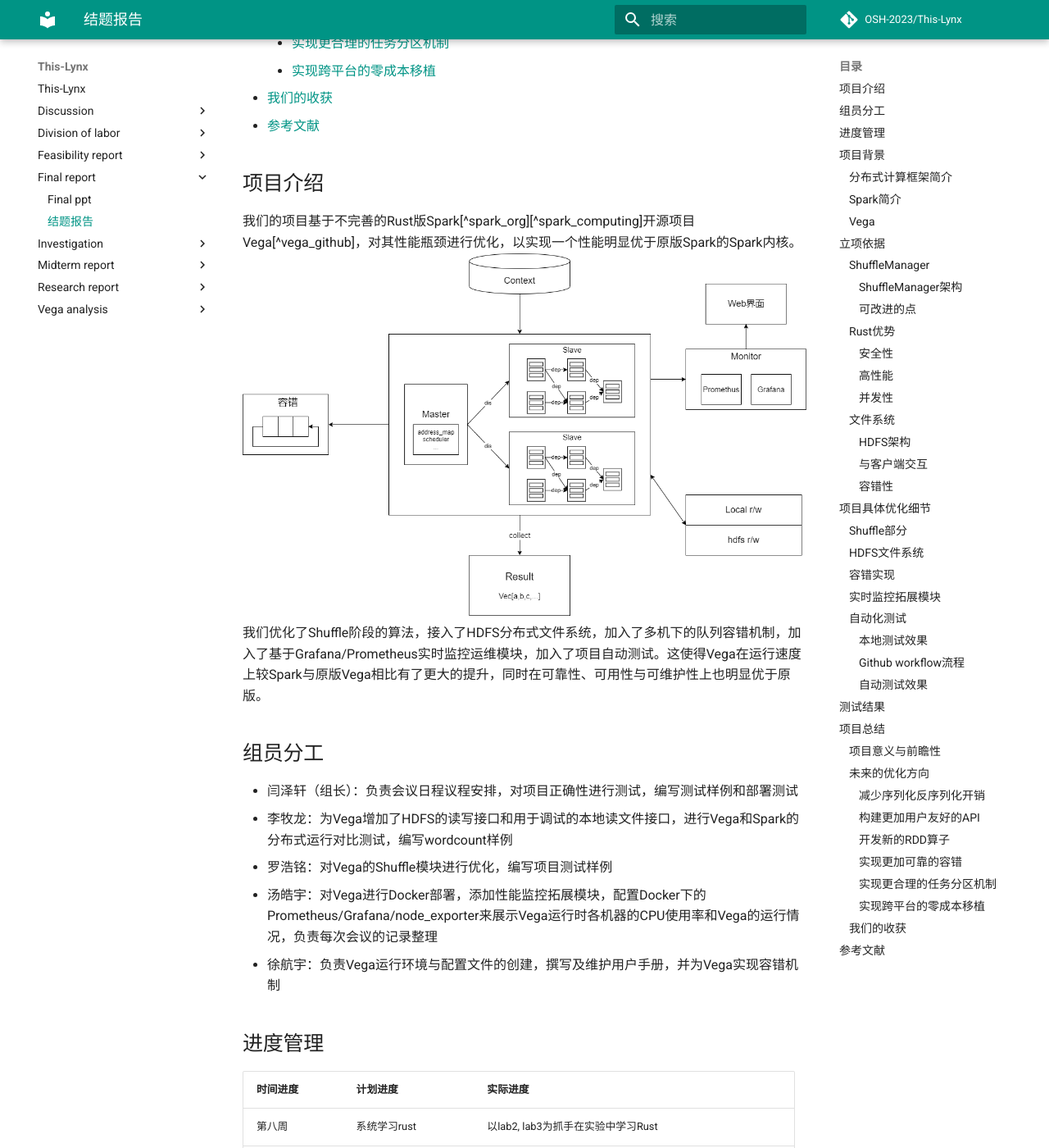
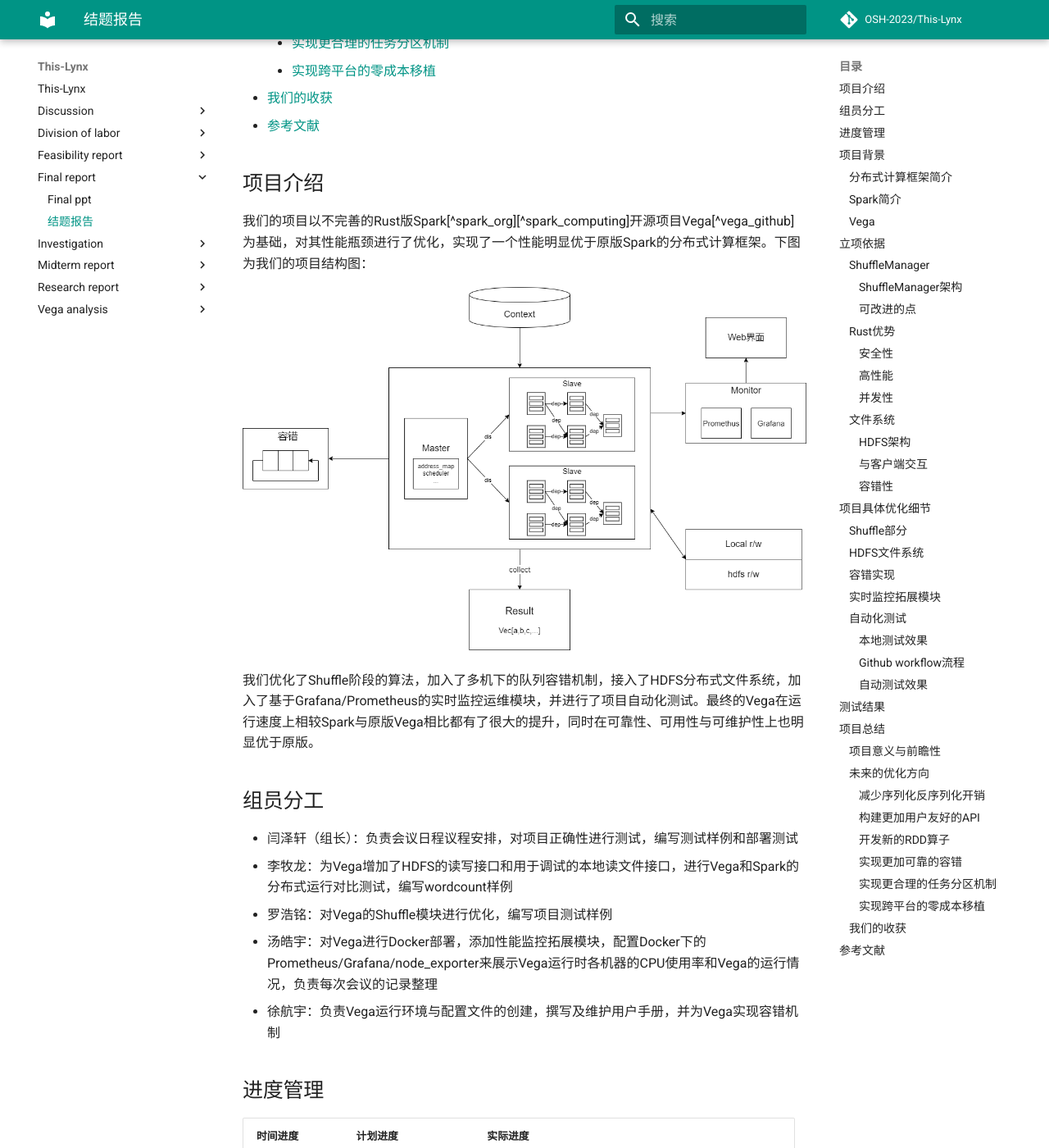
Before and after one commit to OSH-2023/This-Lynx, an MkDocs documentation site: the page built from docs/final_report/final_report.md, in a window 1280 px wide and 1400 px high, scrolled down 1349 px. Shown: the whole window at 82% size. Built offline with MkDocs 1.6.1 and Material for MkDocs 9.7.7, drawn with Linux system fonts in a browser that asks for light colours; comment, search, counter and statistics services are not loaded; some of the changed text lies outside the part shown.

Commit message:
update report

```diff
--- a/docs/final_report/final_report.md
+++ b/docs/final_report/final_report.md
@@ -43,9 +43,11 @@
 
 ## 项目介绍
 
-我们的项目基于不完善的Rust版Spark[^spark_org][^spark_computing]开源项目Vega[^vega_github]，对其性能瓶颈进行优化，以实现一个性能明显优于原版Spark的Spark内核。
-![structure img](src/general.png)
-我们优化了Shuffle阶段的算法，接入了HDFS分布式文件系统，加入了多机下的队列容错机制，加入了基于Grafana/Prometheus实时监控运维模块，加入了项目自动测试。这使得Vega在运行速度上较Spark与原版Vega相比有了更大的提升，同时在可靠性、可用性与可维护性上也明显优于原版。
+我们的项目以不完善的Rust版Spark[^spark_org][^spark_computing]开源项目Vega[^vega_github]为基础，对其性能瓶颈进行了优化，实现了一个性能明显优于原版Spark的分布式计算框架。下图为我们的项目结构图：
+
+![structure img](src/general.png#pic_center)
+
+我们优化了Shuffle阶段的算法，加入了多机下的队列容错机制，接入了HDFS分布式文件系统，加入了基于Grafana/Prometheus的实时监控运维模块，并进行了项目自动化测试。最终的Vega在运行速度上相较Spark与原版Vega相比都有了很大的提升，同时在可靠性、可用性与可维护性上也明显优于原版。
 
 ## 组员分工
 
@@ -67,14 +69,13 @@
 | 第十七周       | 无                  | 考试周放空                                               |
 | 第十八周       | 无                  | 连续五天开会高强度工作，完成所有既定任务并撰写报告和展示 |
 
-
-从4月初到7月初，我们保持每周两次讨论的频率，小步快跑着来通力合作完成了这个项目。虽然中途也遇到了不少困难，其中有些甚至在网上难以找到或是根本就没有可参考的内容，但功夫不负有心人，我们最后也都成功一一解决了这些问题。
+从4月初到7月初，我们保持每周两次讨论的频率，小步快跑着通力合作完成了这个项目。虽然中途也遇到了不少困难，其中有些甚至在网上难以找到或是根本就没有可参考的内容，但功夫不负有心人，我们最后也都成功一一解决了这些问题。
 
 如下为我们[代码仓库](https://github.com/XhyDds/vega/)[^code_repo]的提交记录，我们在原作者的基础上新添加了上百次commit.
 
-<img src="./src/commit.png">
+![commit](./src/commit.png#pic_center)
 
-<img src="./src/commit_history.png">
+![commit_history](./src/commit_history.png#pic_center)
 
 ## 项目背景
 
```
